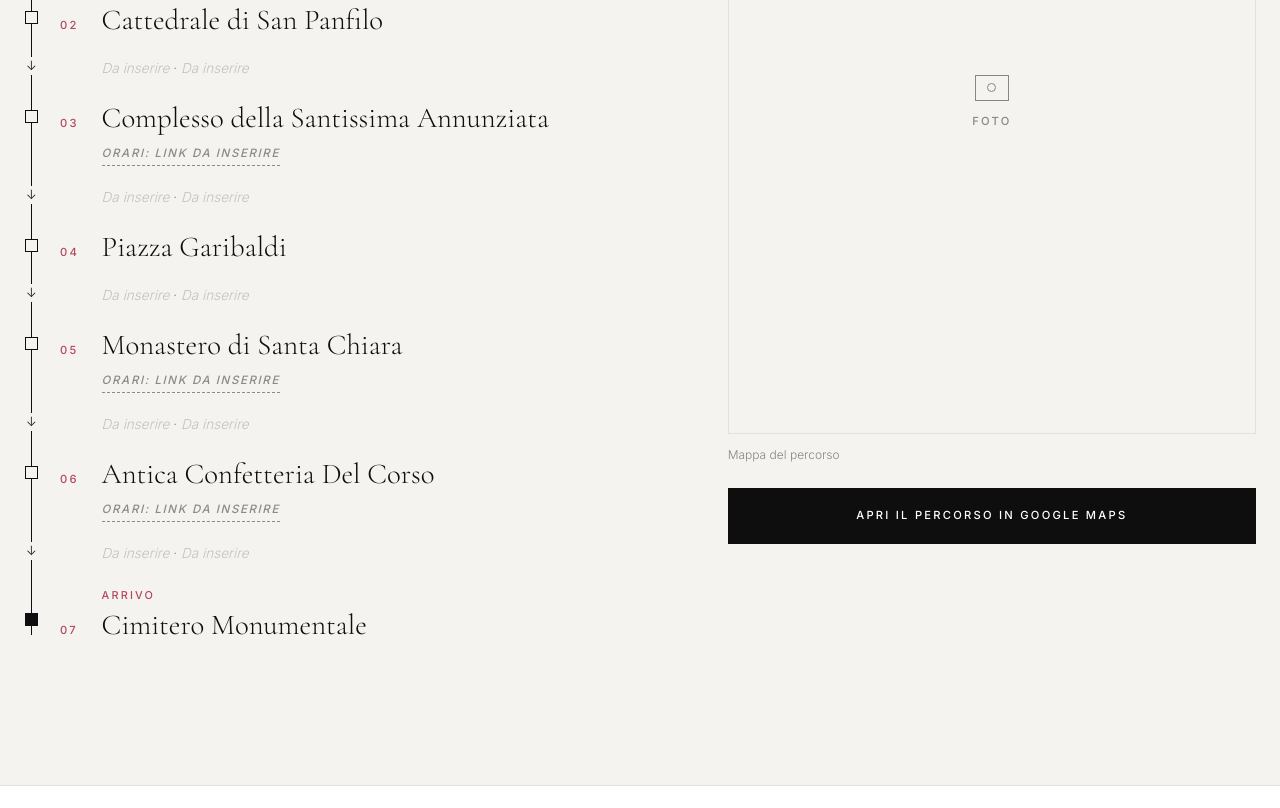
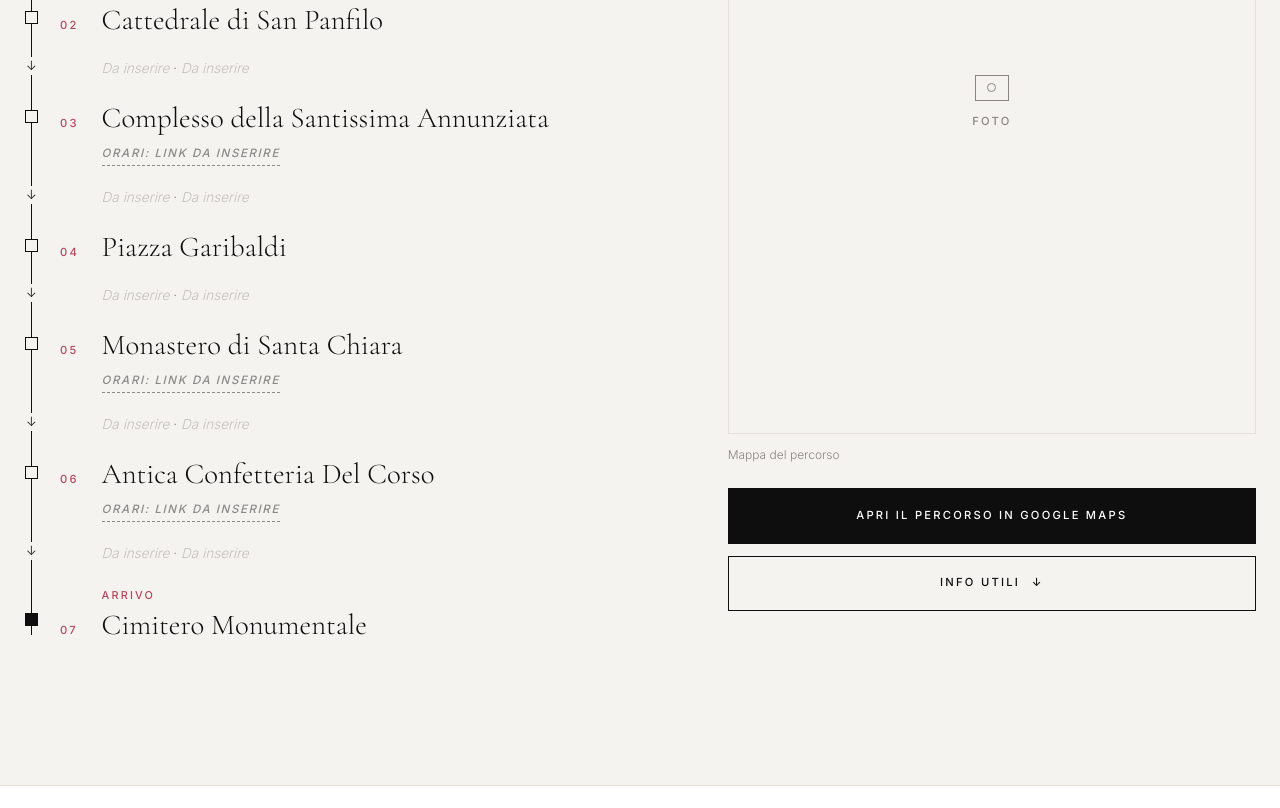
Before and after one commit to mattia11campagna-hash/SULMONA, a plain HTML site: page index.html in a window 1280 px wide. Shown: the part 2146-2954 px from the top of the page. Drawn offline with nearby package versions, Linux system fonts and the light colour scheme.

Commit message:
Add files via upload

```diff
--- a/index.html
+++ b/index.html
@@ -94,6 +94,7 @@
           <div class="percorso-lato rivela">
             <div id="percorso-mappa" class="percorso-mappa"></div>
             <a class="bottone scuro link-maps" href="#" target="_blank" rel="noopener">Apri il percorso in Google Maps</a>
+            <a class="bottone contorno" href="#info">Info utili <span aria-hidden="true">↓</span></a>
           </div>
         </div>
       </div>
--- a/style.css
+++ b/style.css
@@ -87,6 +87,10 @@ body.bloccato .barra { background: var(--bianco); color: var(--nero); border-col
 }
 .bottone.scuro { background: var(--nero); color: var(--bianco); border-color: var(--nero); }
 .bottone.scuro:hover { background: transparent; color: var(--nero); }
+.bottone.contorno { background: transparent; color: var(--nero); border-color: var(--nero); text-align: center; }
+.bottone.contorno:hover { background: var(--nero); color: var(--bianco); }
+.bottone.contorno span { display: inline-block; margin-left: .4rem; transition: transform .4s var(--curva); }
+.bottone.contorno:hover span { transform: translateY(3px); }
 .bottone.chiaro { background: var(--bianco); color: var(--nero); border-color: var(--bianco); }
 .bottone.chiaro:hover { background: transparent; color: var(--bianco); }
 
@@ -231,7 +235,8 @@ body.bloccato .barra { background: var(--bianco); color: var(--nero); border-col
 .orari.in-capitolo { margin: .5rem 0 0; display: table; }
 .tratto { padding: .35rem 0 .35rem 2.6rem; font-size: .85rem; color: var(--tenue); }
 .tratto-freccia { position: absolute; left: calc(-2.25rem + 2px); background: var(--carta); font-size: .8rem; line-height: 1.4; color: var(--nero); }
-.percorso-lato { position: sticky; top: calc(var(--barra) + 2rem); display: grid; gap: 1.5rem; }
+.percorso-lato { position: sticky; top: calc(var(--barra) + 2rem); display: grid; gap: .75rem; }
+.percorso-mappa { margin-bottom: .75rem; }
 .percorso-mappa .segnaposto-area, .percorso-mappa img { aspect-ratio: 4 / 5; }
 .link-maps { text-align: center; }
 .link-maps.disattivo { opacity: .45; pointer-events: none; font-style: italic; }
```
